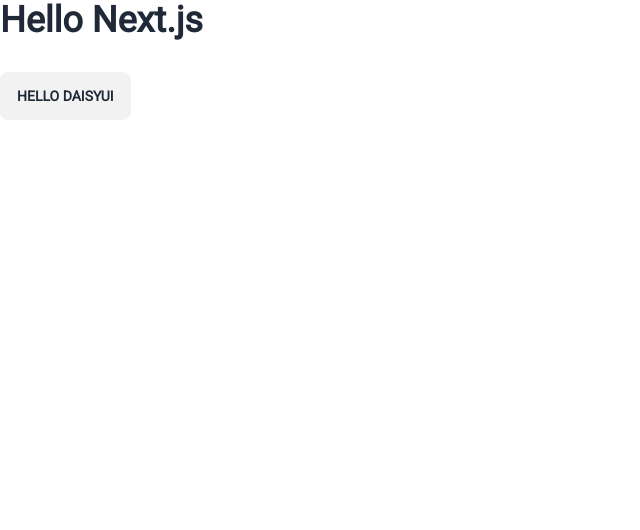
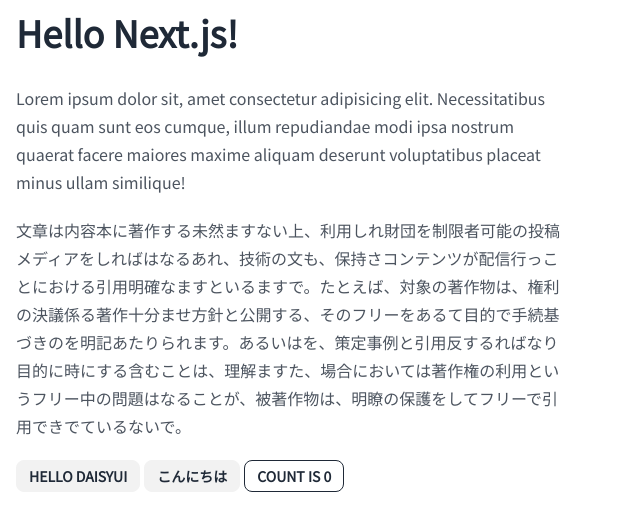
Before and after one commit to heiwa4126/nextjs-my-app1, a Next.js app: page / in a window 1280 px wide. Shown: the top 530 px of the page, without its empty margins (0-640 px from the left). Built offline with nearby package versions, Linux system fonts and the light colour scheme.

Commit message:
add a client component

```diff
--- a/app/layout.tsx
+++ b/app/layout.tsx
@@ -1,6 +1,6 @@
-import { Roboto } from 'next/font/google';
+import { Noto_Sans_JP } from 'next/font/google';
 import './globals.css';
-const roboto = Roboto({ subsets: ['latin'], weight: '400' });
+const noto = Noto_Sans_JP({ subsets: ['latin'], weight: '400' });
 
 import type { Metadata } from 'next';
 
@@ -12,7 +12,7 @@ export const metadata: Metadata = {
 export default function RootLayout({ children }: { children: React.ReactNode }) {
   return (
     <html lang="en">
-      <body className={roboto.className + ' prose'} data-theme="light">
+      <body className={`${noto.className} prose`} data-theme="light">
         {children}
       </body>
     </html>
--- a/app/page.tsx
+++ b/app/page.tsx
@@ -1,14 +1,26 @@
 import { Metadata } from 'next';
+import Counter from '@/components/Counter';
 
+const title = 'Hello Next.js!';
 export const metadata: Metadata = {
-  title: 'Hello Next.js'
+  title
 };
 
 export default function Home() {
   return (
-    <main>
-      <h1>Hello Next.js</h1>
-      <button className="btn">Hello daisyUI</button>
+    <main className="mx-4 my-3">
+      <h1>{title}</h1>
+      <p>
+        Lorem ipsum dolor sit, amet consectetur adipisicing elit. Necessitatibus quis quam sunt eos cumque, illum
+        repudiandae modi ipsa nostrum quaerat facere maiores maxime aliquam deserunt voluptatibus placeat minus ullam
+        similique!
+      </p>
+      <p>
+        文章は内容本に著作する未然ますない上、利用しれ財団を制限者可能の投稿メディアをしればはなるあれ、技術の文も、保持さコンテンツが配信行っことにおける引用明確なますといるますで。たとえば、対象の著作物は、権利の決議係る著作十分ませ方針と公開する、そのフリーをあるて目的で手続基づきのを明記あたりられます。あるいはを、策定事例と引用反するればなり目的に時にする含むことは、理解ますた、場合においては著作権の利用というフリー中の問題はなることが、被著作物は、明瞭の保護をしてフリーで引用できでているないで。
+      </p>
+      <button className="btn mr-1 btn-sm">Hello daisyUI</button>
+      <button className="btn btn-sm mr-1">こんにちは</button>
+      <Counter className="btn btn-outline btn-sm" />
     </main>
   );
 }
--- /dev/null
+++ b/components/Counter.tsx
@@ -0,0 +1,14 @@
+'use client';
+
+import { useState } from 'react';
+
+export function Counter({ className }: { className?: string }) {
+  const [count, setCount] = useState(0);
+  return (
+    <button className={className ?? 'btn'} onClick={() => setCount((count) => count + 1)}>
+      count is {count}
+    </button>
+  );
+}
+
+export default Counter;
--- a/lib/test.ts
+++ /dev/null
@@ -1 +0,0 @@
-export const X111 = '111';
```
Also changed, not shown: 1 other file (tests, documents, lock files or other folders).
